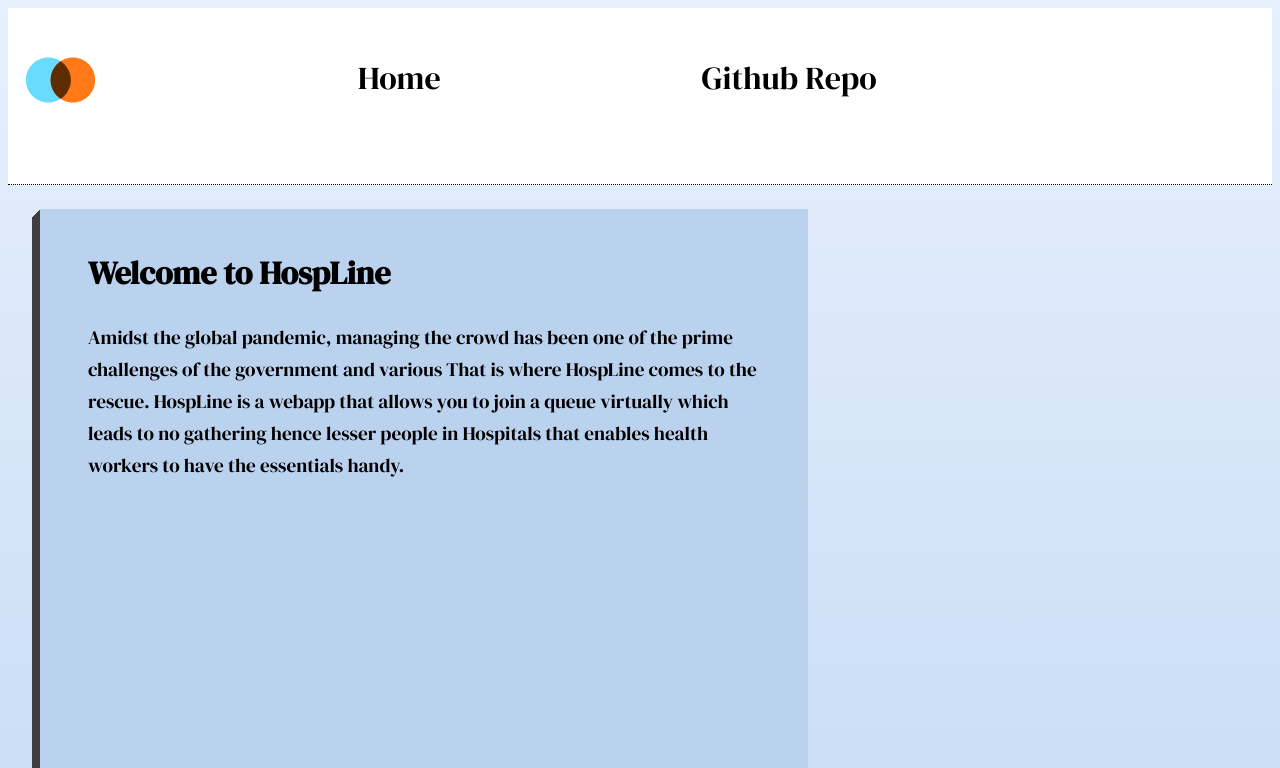
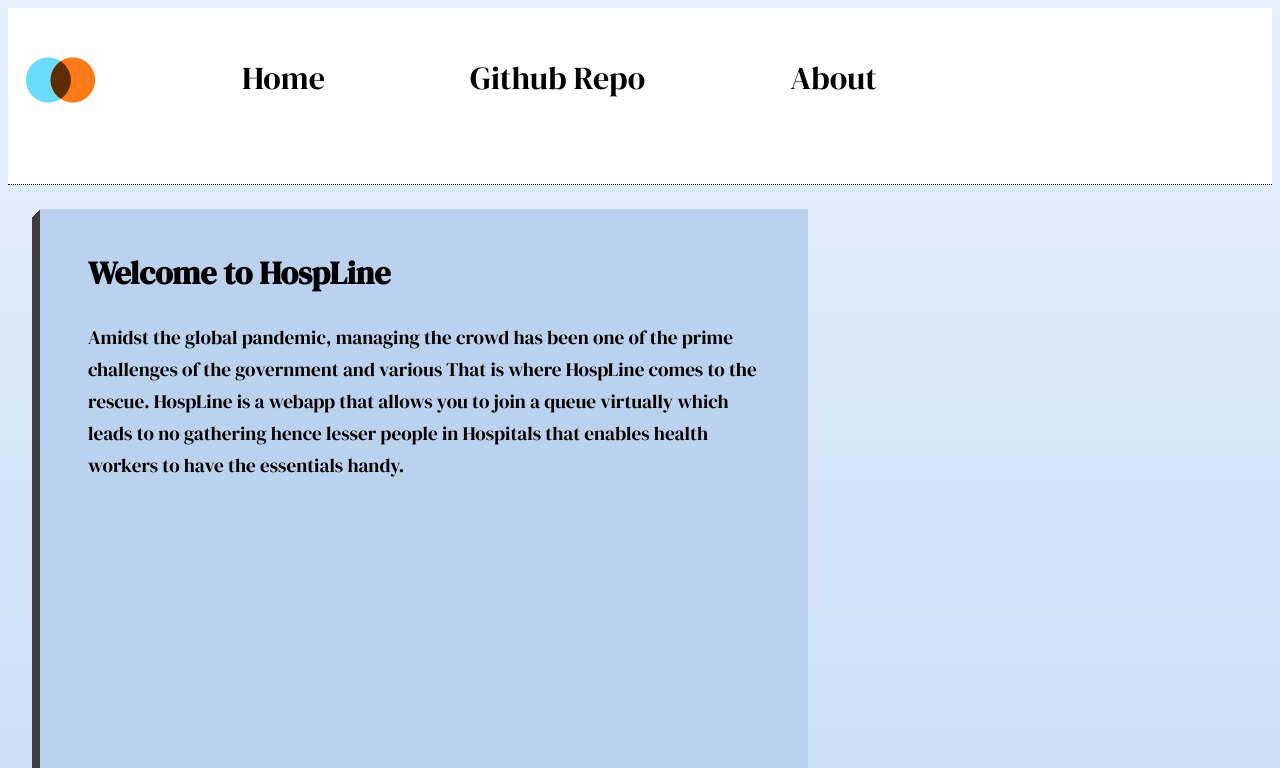
Before and after one commit to mdarshad1000/Hosp-Line, a Flask app: page / in a window 1280 px wide. Shown: the top 768 px of the page. Run offline with Flask 2, Linux system fonts and the light colour scheme; some libraries are stand-ins or nearby versions.

Commit message:
bug fixes

```diff
--- a/templates/index.html
+++ b/templates/index.html
@@ -50,7 +50,7 @@
 
             <li><a href="/">Home</a></li>
             <li><a href="https://github.com/mdarshad1000/Hosp-Line" target="_blank">Github Repo</a></li>
-<!--            <li><a href="/about">About</a></li>-->
+            <li><a href="/about">About</a></li>
         </ul>
     </div>
 
```
